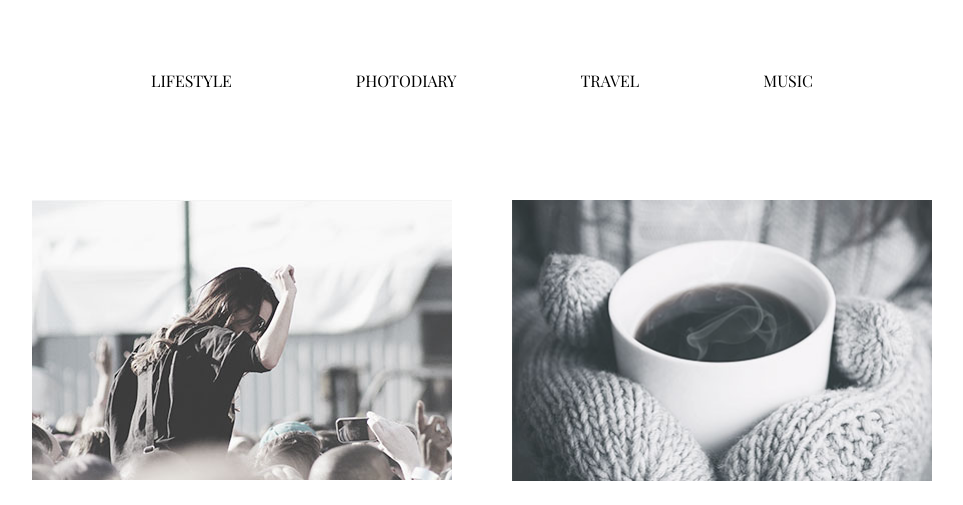
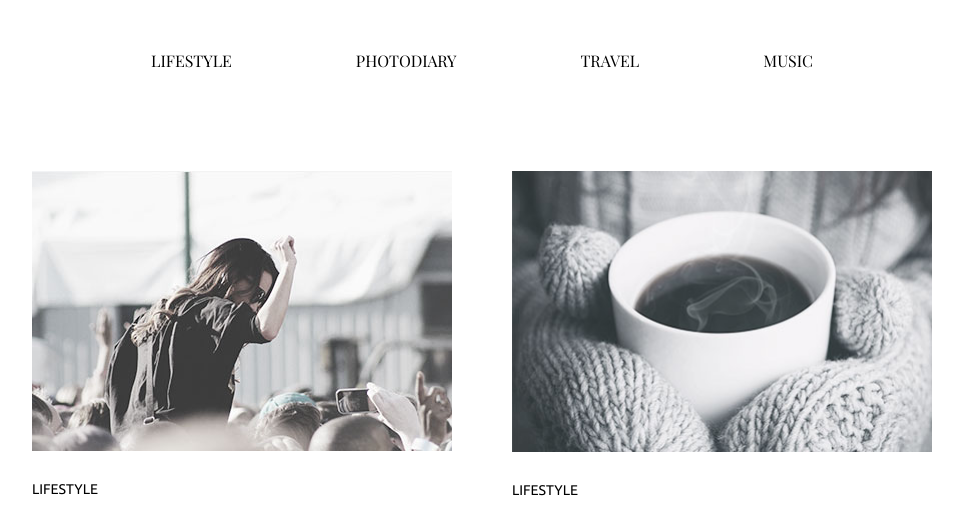
Before and after one commit to OlgaM88/goit-fe-course, a plain HTML site: page html-css/modul3/index.html in a window 1280 px wide. Shown: the top 505 px of the page, without its empty margins (158-1121 px from the left). Drawn offline with nearby package versions, Linux system fonts and the light colour scheme; a web font is replaced by a local one.

Commit message:
third commit

```diff
--- a/html-css/modul3/styles.css
+++ b/html-css/modul3/styles.css
@@ -24,16 +24,14 @@ html {
     width: 900px;
     text-align: center;
     margin: 0 auto;
-    padding-top: 20px;
-    padding-bottom: 20px;
+    padding-top: 50px;
+    padding-bottom: 50px;
+
 
 }
 .header {
-    height: 100px;
     vertical-align: middle;
-    margin-top: 50px;
     margin-bottom: 50px;
-
 }
 .menu-list {
     margin: 0;
```
